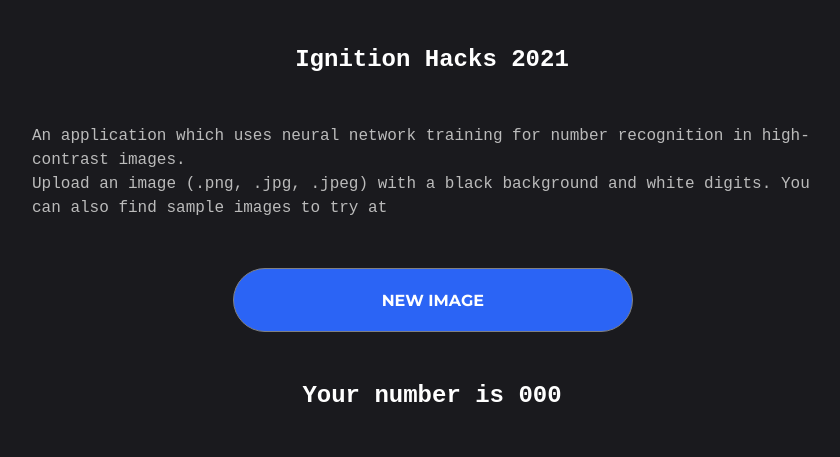
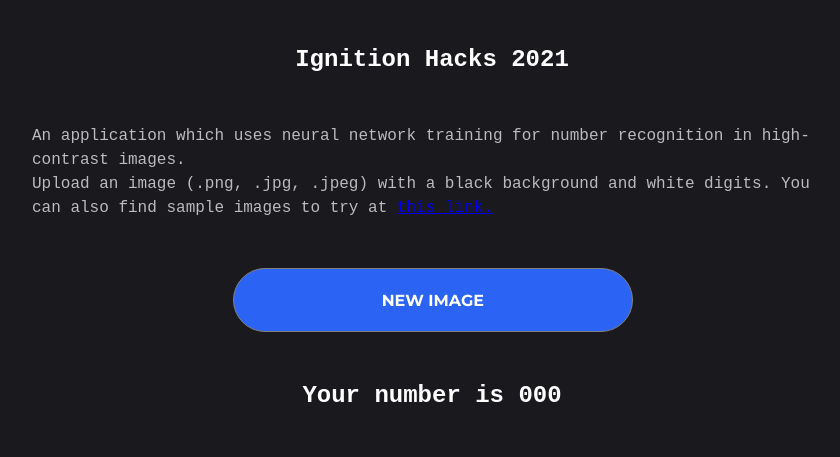
Before and after one commit to akang22/image2num, a Flask app: template App/templates/index2.html in a window 1280 px wide. Shown: the part 170-627 px from the top of the page, without its empty margins (208-1048 px from the left). Run offline with Flask 2, Linux system fonts and the light colour scheme; the template is opened without the code that fills it: most values are stand-ins (such as "Sample title", 1, 10 or a date in 2020).

Commit message:
fixing hyperlink and line breaks

```diff
--- a/App/templates/index2.html
+++ b/App/templates/index2.html
@@ -20,7 +20,7 @@
   <h1 class="text">image2num</h1>
   <h3 class="text">Ignition Hacks 2021</h3>
   <div class="p-wrapper">
-    <p>An application which uses neural network training for number recognition in high-contrast images. <br> Upload an image (.png, .jpg, .jpeg) with a black background and white digits. You can also find sample images to try at <a href="https://github.com/rockoac5/i2n-sample-images"></a></p>
+    <p>An application which uses neural network training for number recognition in high-contrast images. <br> Upload an image (.png, .jpg, .jpeg) with a black background and white digits. You can also find sample images to try at <a href="https://github.com/rockoac5/i2n-sample-images">this link.</a></p>
   </div>
   <div class="upload-btn-wrapper">
     <form method=post action={{ url_for('upload_file') }} enctype=multipart/form-data>
@@ -39,7 +39,7 @@
     We trained the neural network on the MNIST handwritten digits database using PyTorch in the venv Python virtual environment; web development was done with the Flask micro web framework, and Figma was also used for the UI design of the website. <br>
     <b>What was the intention/motive of this project?</b> <br>
     This project was our submission for the Ignition Hacks 2021 hackathon's Project Sigma division. The hackathon had machine learning/artificial intelligence as its main theme, and we were also inspired to create something with aspects of education/mathematics. <br>
-    <b>What are the next steps for this project?</b>
+    <b>What are the next steps for this project?</b> <br>
     Our initial idea was to develop an application which would recognize mathematical equations in an image and convert that into the MathJax mathematical notation language (a subset of LaTeX). However, this was not feasible during the duration of the hackathon, and we will be iterating on this in the future.
   </div>
 </body>
```
